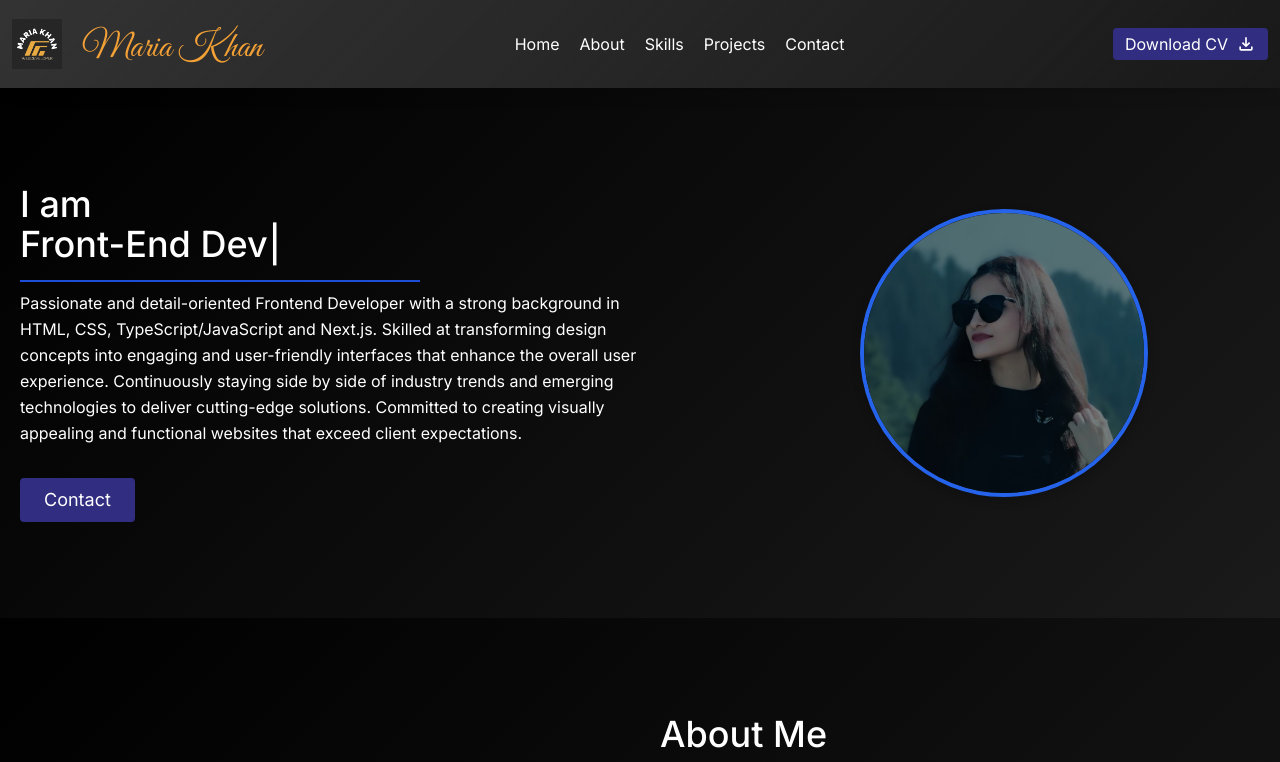
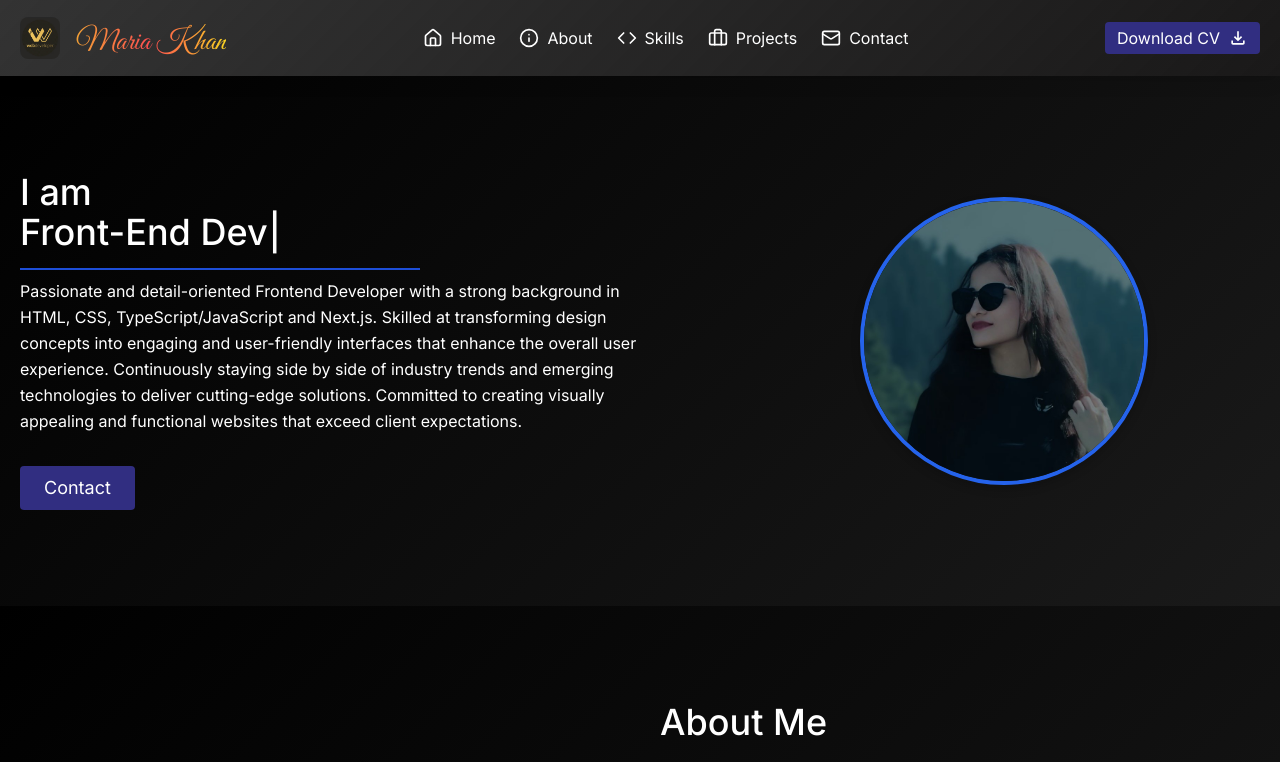
Before and after one commit to MariaKhan10/Portfolio, a Next.js app: page / in a window 1280 px wide. Shown: the top 762 px of the page. Built offline with nearby package versions, Linux system fonts and the light colour scheme.

Commit message:
first commit

```diff
--- a/package.json
+++ b/package.json
@@ -9,6 +9,7 @@
     "lint": "next lint"
   },
   "dependencies": {
+    "lucide-react": "^0.483.0",
     "next": "14.2.7",
     "react": "^18",
     "react-dom": "^18",
--- a/src/app/component/footer.tsx
+++ b/src/app/component/footer.tsx
@@ -14,7 +14,7 @@ const Footer = () => {
               alt="Maria Khan Logo"
               width={30}
               height={30}
-              src={require("../../../public/pictures/logo2.png")}
+              src={require("../../../public/pictures/logo3.png")}
             />
             <span className="ml-3 text-md">Maria Khan</span>
           </a>
--- a/src/app/component/navbar.tsx
+++ b/src/app/component/navbar.tsx
@@ -1,57 +1,73 @@
+"use client";
 import Link from "next/link";
 import React from "react";
 import { MdOutlineFileDownload } from "react-icons/md";
 import { Great_Vibes } from 'next/font/google';
 import Image from 'next/image';
+import { Home, Info, Briefcase, Code, Mail } from "lucide-react";
+import { motion } from "framer-motion";
 
 const greatVibes = Great_Vibes({
-  weight: ['400'], // Specify weights if necessary
-  subsets: ['latin'], // Specify subsets
-  display: 'swap', // Use font-display: swap for better performance
+  weight: ['400'],
+  subsets: ['latin'],
+  display: 'swap',
 });
 
+const navItems = [
+  { label: "Home", href: "/", icon: Home },
+  { label: "About", href: "#about", icon: Info },
+  { label: "Skills", href: "#skills", icon: Code },
+  { label: "Projects", href: "#project", icon: Briefcase },
+  { label: "Contact", href: "#Contact", icon: Mail },
+];
+
 const Navbar = () => {
-  const navbarBackground = `linear-gradient(135deg, rgba(0, 0, 0, 0.8), rgba(26, 25, 25, 3))`; // 60% transparent black
+  const navbarBackground = `linear-gradient(135deg, rgba(0, 0, 0, 0.8), rgba(26, 25, 25, 1))`;
 
   return (
     <div className="z-50 sticky top-0">
-      <div style={{ background: navbarBackground }} className="py-1 px-1 shadow-lg backdrop-blur-lg">
-
-
+      <div style={{ background: navbarBackground }} className="py-2 px-3 shadow-lg backdrop-blur-lg">
         <header className="body-font">
           <div className="container mx-auto flex flex-wrap p-2 flex-col md:flex-row items-center">
+            {/* Logo & Name */}
             <a className="flex title-font font-medium items-center text-white mb-4 md:mb-0">
               <Image
                 alt="logo"
-                width={50}
+                width={40}
                 height={70}
-                src={require("../../../public/pictures/logo2.png")}
+                src="/pictures/logo3.png"
+                className="rounded-lg"// Fixing the Image Path
               />
-             <span
-  className={`${greatVibes.className} title-font text-2xl sm:text-5xl lg:text-4xl font-bold text-[#f3a136] mt-4 ml-5 mr-1 mb-2`}
+           <span
+  className={`${greatVibes.className} relative title-font text-2xl sm:text-5xl lg:text-3xl font-bold
+    bg-gradient-to-r from-[#f3a136] via-[#ff4e50] to-[#f9d423] text-transparent bg-clip-text
+    transition-all duration-500 ease-in-out hover:drop-shadow-[0_0_15px_#ff4e50]
+    hover:tracking-wide hover:scale-105 inline-block mt-2 ml-4 cursor-pointer`}
 >
   Maria Khan
 </span>
 
+
             </a>
-            <nav className="md:ml-auto md:mr-auto flex flex-wrap items-center text-base justify-center">
-              <Link href={"/"} className="mr-5 text-white hover:text-gray-300 hover:underline">
-                Home
-              </Link>
-              <Link href={"#about"} className="mr-5 text-white hover:text-gray-300 hover:underline">
-                About
-              </Link>
-              <Link href={"#skills"} className="mr-5 text-white hover:text-gray-300 hover:underline">
-                Skills
-              </Link>
-              <Link href={"#project"} className="mr-5 text-white hover:text-gray-300 hover:underline">
-                Projects
-              </Link>
-              <Link href={"#Contact"} className="mr-5 text-white hover:text-gray-300 hover:underline">
-                Contact
-              </Link>
+
+            {/* Navbar Links */}
+            <nav className="md:ml-auto md:mr-auto flex flex-wrap items-center text-base justify-center space-x-6">
+              {navItems.map((item, index) => (
+                <motion.div
+                  key={index}
+                  whileHover={{ scale: 1.1, color: "#f3a136" }}
+                  whileTap={{ scale: 0.9 }}
+                  className="flex items-center space-x-2 text-white hover:text-gray-300 transition duration-300"
+                >
+                  <item.icon className="w-5 h-5" />
+                  <Link href={item.href} className="hover:underline">
+                    {item.label}
+                  </Link>
+                </motion.div>
+              ))}
             </nav>
 
+            {/* Download CV Button */}
             <a href="/cv/cv.pdf" download="CV.pdf">
               <button className="inline-flex text-white items-center bg-indigo-900 border-0 py-1 px-3 focus:outline-none hover:bg-blue-600 rounded text-base mt-4 md:mt-0">
                 Download CV
```
Also changed, not shown: public/pictures/logo3.png (added), 1 other file (tests, documents, lock files or other folders).
